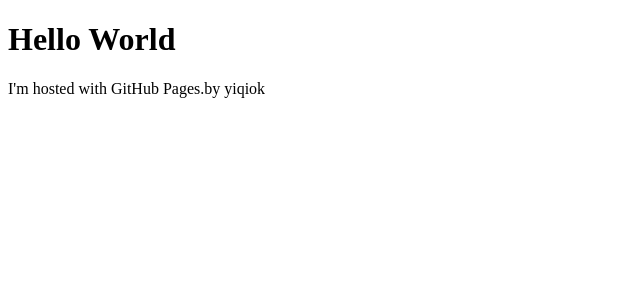
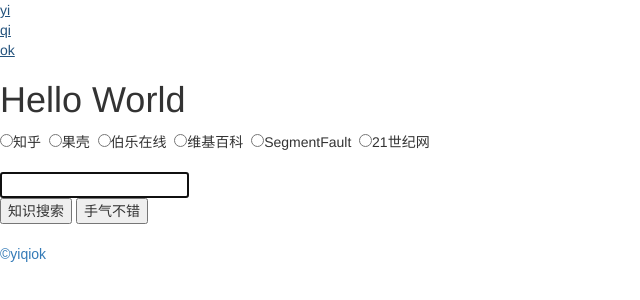
Before and after one commit to shiyufen/shiyufen.github.io, a plain HTML site: page index.html in a window 1280 px wide. Shown: the whole page, without its empty margins (0-640 px from the left). Drawn offline with nearby package versions, Linux system fonts and the light colour scheme.

Commit message:
add search

```diff
--- a/index.html
+++ b/index.html
@@ -1,7 +1,87 @@
 <!DOCTYPE html>
-<html>
+<html lang="zh-ch">
+<head>
+<meta charset="UTF-8">
+<meta http-equiv="X-UA-Compatible" content="IE=edge">
+<meta name="viewport" content="width=device-width, initial-scale=1">
+<link rel="stylesheet" href="http://cdn.bootcss.com/bootstrap/3.2.0/css/bootstrap.min.css">
+<!-- jQuery文件。务必在bootstrap.min.js 之前引入 -->
+<script src="http://cdn.bootcss.com/jquery/1.11.1/jquery.min.js"></script>
+<!-- 最新的 Bootstrap 核心 JavaScript 文件 -->
+<script src="http://cdn.bootcss.com/bootstrap/3.2.0/js/bootstrap.min.js"></script>
+<title>极简搜索&导航</title>
+<link rel="stylesheet" type="text/css" href="my.css">
+<div id="container" >
+<a href="http://weibo.com/2942728234">
+<div class="yi">yi</div>
+<div class="qi">qi</div>
+<div class="ok">ok</div>
+</a>
+</div>
+<script>
+    function check(v) {
+      switch(v) {
+        case "zhihu":
+          document.getElementById("searchAction").action="http://www.zhihu.com/search";
+          document.getElementById("searchName").name="q";
+          break;
+        case "guoke":
+          document.getElementById("searchAction").action="http://www.guokr.com/search/all";
+          document.getElementById("searchName").name="wd";
+          break;
+        case "bole":
+          document.getElementById("searchAction").action="http://blog.jobbole.com";
+          document.getElementById("searchName").name="s";
+          break;
+        case "wiki":
+          document.getElementById("searchAction").action="http://zh.wikipedia.org/w/index.php";
+          document.getElementById("searchName").name="search";
+          break;
+        case "segmentfault":
+          document.getElementById("searchAction").action="http://segmentfault.com/search";
+          document.getElementById("searchName").name="q";
+          break;
+        case "21th":
+          document.getElementById("searchAction").action="http://search.21so.com/";
+          document.getElementById("searchName").name="query";
+          break;
+      }
+    }
+  </script>
+</head>
 <body>
+<div id="bodydiv">
 <h1>Hello World</h1>
-<p>I'm hosted with GitHub Pages.by yiqiok</p>
+<div id="main">
+    <form>
+      <input type="radio" name="zs" value="zhihu" onclick="check(this.value)" />知乎&nbsp;
+      <input type="radio" name="zs" value="guoke" onclick="check(this.value)" />果壳&nbsp;
+      <input type="radio" name="zs" value="bole" onclick="check(this.value)" />伯乐在线&nbsp;
+      <input type="radio" name="zs" value="wiki" onclick="check(this.value)" />维基百科&nbsp;
+      <input type="radio" name="zs" value="segmentfault" onclick="check(this.value)" />SegmentFault&nbsp;
+      <input type="radio" name="zs" value="21th" onclick="check(this.value)" />21世纪网&nbsp;
+      <br/>
+      <br/>
+    </form>
+    <form id="searchAction" name="searchForm" action="http://www.zhihu.com/search" method="get" target="_blank">
+      <input id="searchName" class="question" name="q" type="question" />
+      <br />
+      <input class="push" type="submit" value="知识搜索" />
+      <input class="push" type="submit" value="手气不错" />
+    </form>
+  <br />
+
+<script>
+    if(document.forms.searchForm.q.value == "") {
+      document.forms.searchForm.q.focus();
+    }
+  </script>
+  </div>
+  </div>
+  <div id="footer" >
+  <a  href="http://weibo.com/2942728234" style="font-family:arial;text-decoration: none;txt-decoration:underline; text-align:center">&copyyiqiok </a>
+  </div>
+
 </body>
+
 </html>
```
